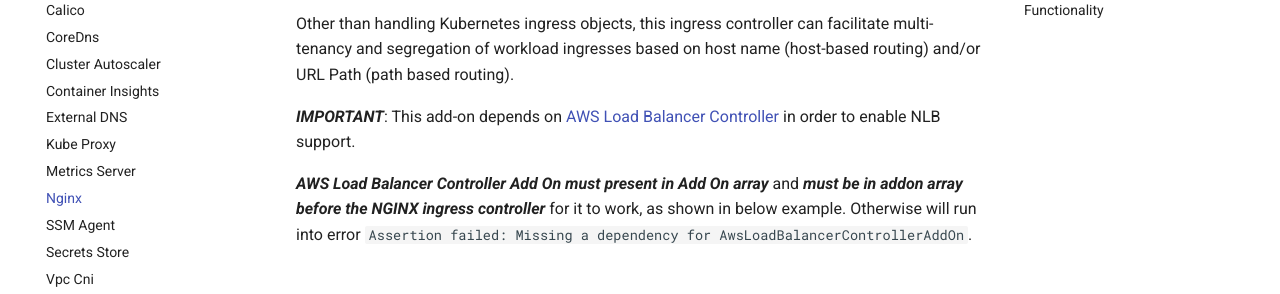
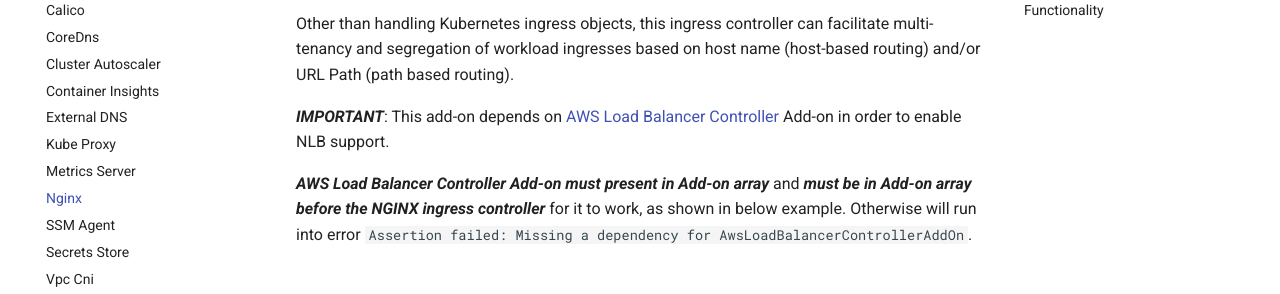
Before and after one commit to aws-quickstart/cdk-eks-blueprints, an MkDocs documentation site: the page built from docs/addons/nginx.md, in a window 1280 px wide and 900 px high. Shown: the part 284-578 px from the top of the window. Built offline with MkDocs 1.6.1 and Material for MkDocs 9.7.7, drawn with Linux system fonts in a browser that asks for light colours; comment, search, counter and statistics services are not loaded.

Commit message:
https://github.com/aws-quickstart/ssp-amazon-eks/issues/223: Update samples within doc to reflect latest code changes

```diff
--- a/docs/addons/nginx.md
+++ b/docs/addons/nginx.md
@@ -5,9 +5,9 @@
 Other than handling Kubernetes ingress objects, this ingress controller can facilitate multi-tenancy and segregation of workload ingresses based on host name (host-based routing) and/or URL Path (path based routing).
 
 ***IMPORTANT***:
-This add-on depends on [AWS Load Balancer Controller](aws-load-balancer-controller.md) in order to enable NLB support.
+This add-on depends on [AWS Load Balancer Controller](aws-load-balancer-controller.md) Add-on in order to enable NLB support.
 
-***AWS Load Balancer Controller Add On must present in Add On array*** and ***must be in addon array before the NGINX ingress controller*** for it to work, as shown in below example. Otherwise will run into error `Assertion failed: Missing a dependency for AwsLoadBalancerControllerAddOn`.
+***AWS Load Balancer Controller Add-on must present in Add-on array*** and ***must be in Add-on array before the NGINX ingress controller*** for it to work, as shown in below example. Otherwise will run into error `Assertion failed: Missing a dependency for AwsLoadBalancerControllerAddOn`.
 
 ## Usage
 
```
